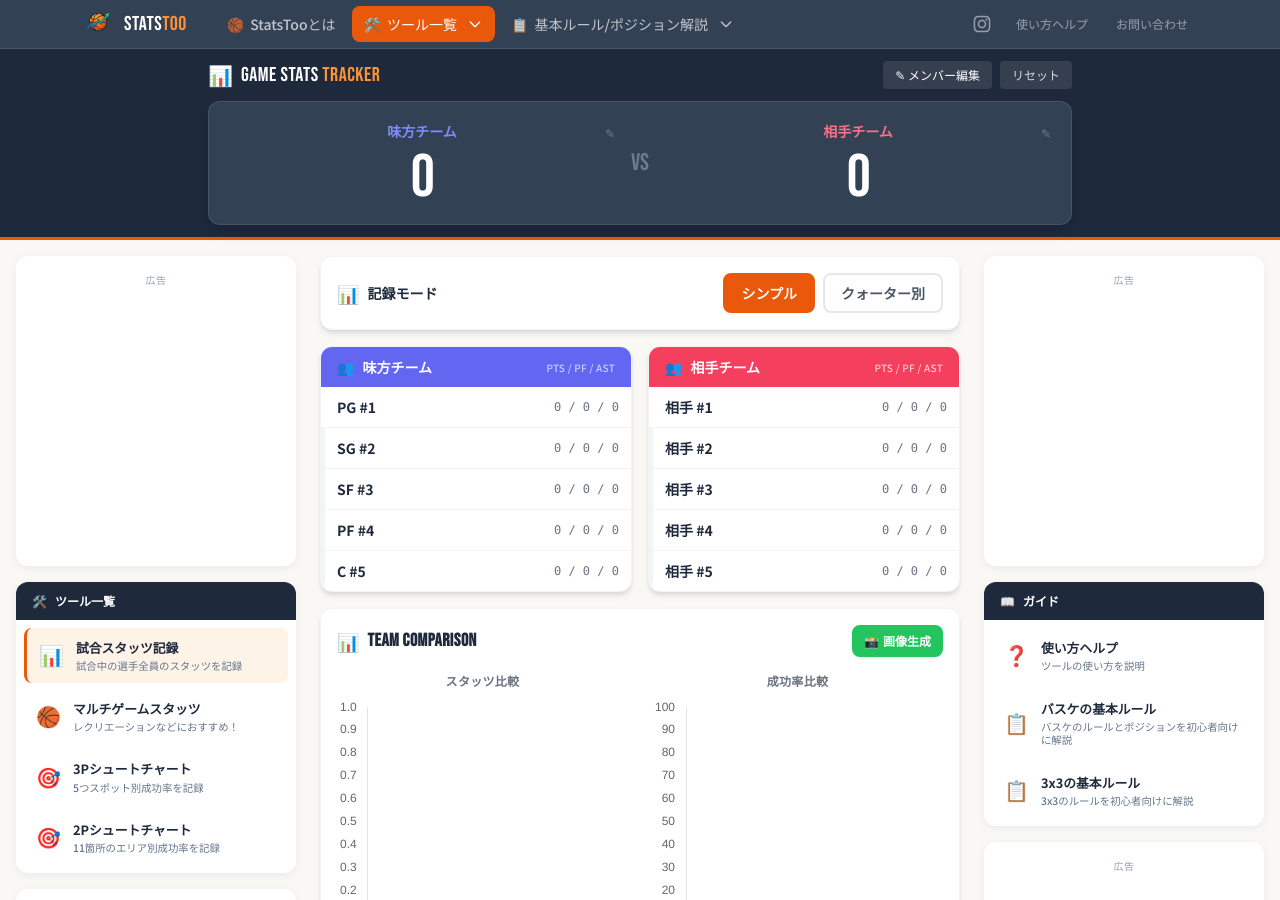
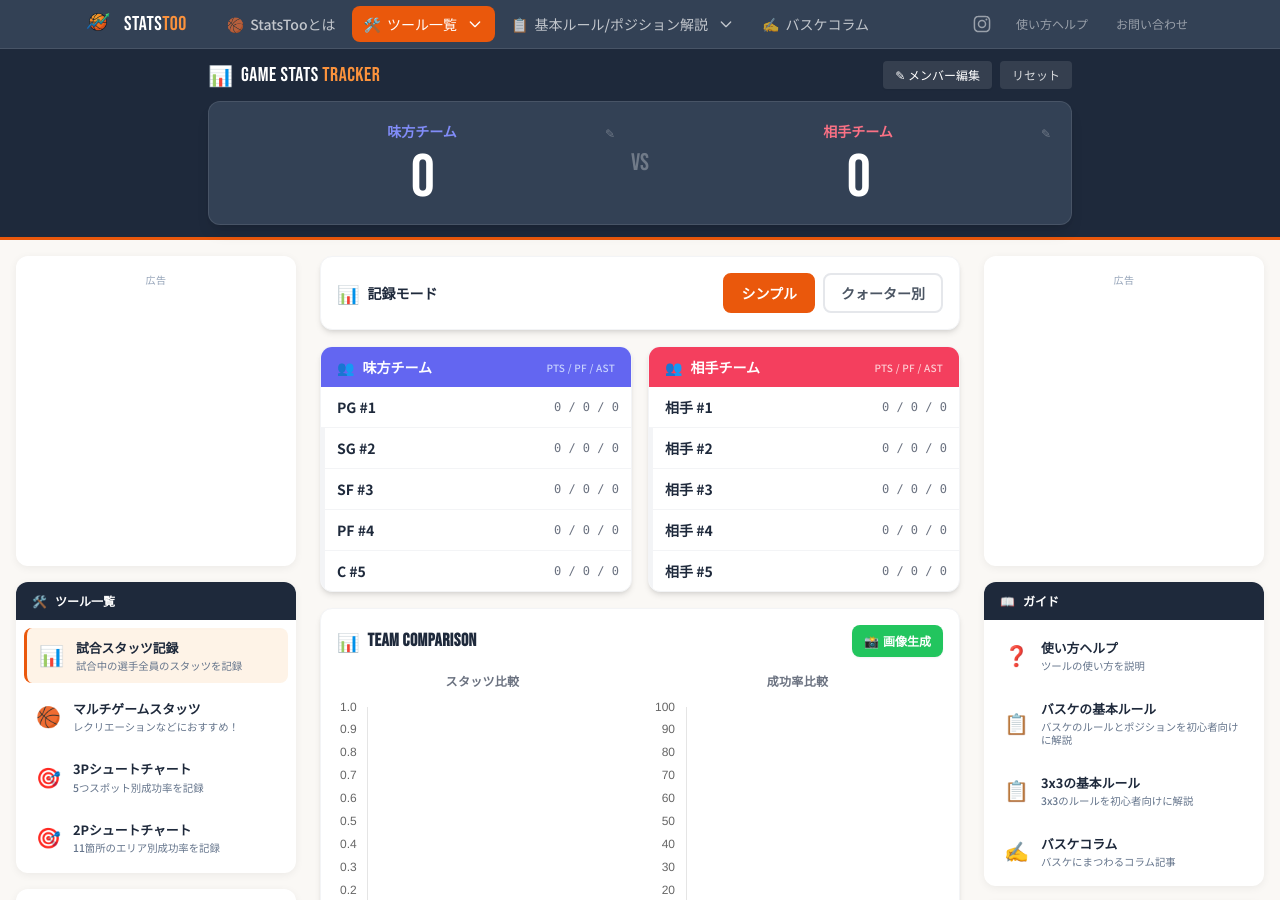
Before and after one commit to BSK-Ryo/statstoo, a Jekyll site: the page built from index.html, in a window 1280 px wide and 900 px high. Built offline with Jekyll 4.4.1, drawn with Linux system fonts in a browser that asks for light colours; nearby versions of some CDN libraries.

Commit message:
共通パーツコラム追加

```diff
--- a/_includes/footer.html
+++ b/_includes/footer.html
@@ -39,6 +39,7 @@
                 <ul class="space-y-2 text-sm">
                     <li><a href="/rule/" class="text-white/60 hover:text-primary-light transition">📝 ルール・ポジション解説</a></li>
                     <li><a href="/rule/3x3/" class="text-white/60 hover:text-primary-light transition">📝 3X3の基本ルール</a></li>
+                    <li><a href="/column/" class="text-white/60 hover:text-primary-light transition">✍️ バスケコラム</a></li>
                 </ul>
             </div>
 
--- a/_includes/header.html
+++ b/_includes/header.html
@@ -103,6 +103,16 @@
                         </a>
                     </div>
                 </div>
+
+                <!-- バスケコラム -->
+                <a href="/column/" class="nav-link px-3 py-2 rounded-lg text-sm font-medium transition flex items-center gap-1.5
+                   {% if page.url contains '/column/' %}
+                       bg-primary text-white
+                   {% else %}
+                       text-white/70 hover:text-white hover:bg-white/10
+                   {% endif %}">
+                    <span>✍️</span> バスケコラム
+                </a>
 
                 <div class="flex-grow"></div>
 
@@ -242,6 +252,16 @@
                 </div>
             </div>
 
+            <!-- バスケコラム -->
+            <a href="/column/" class="block px-3 py-2.5 rounded-lg text-sm font-medium transition flex items-center gap-2
+               {% if page.url contains '/column/' %}
+                   bg-primary text-white
+               {% else %}
+                   text-white/70 hover:text-white hover:bg-white/10
+               {% endif %}">
+                <span>✍️</span> バスケコラム
+            </a>
+
             <div class="border-t border-white/10 my-2 pt-2">
                 <!-- Instagram -->
                 <a href="https://www.instagram.com/statstoo_2026/" target="_blank" rel="noopener noreferrer" class="block px-3 py-2 rounded-lg text-sm font-medium transition flex items-center gap-2 text-white/50 hover:text-primary-light hover:bg-white/10">
--- a/_includes/sidebar-right.html
+++ b/_includes/sidebar-right.html
@@ -42,6 +42,13 @@
                         <div class="sidebar-link-desc">3x3のルールを初心者向けに解説</div>
                     </div>
                 </a>
+                <a href="/column/" class="sidebar-link{% if page.url contains '/column/' %} active{% endif %}">
+                    <span class="sidebar-link-icon">✍️</span>
+                    <div class="sidebar-link-content">
+                        <div class="sidebar-link-title">バスケコラム</div>
+                        <div class="sidebar-link-desc">バスケにまつわるコラム記事</div>
+                    </div>
+                </a>
             </div>
         </div>
 
```
